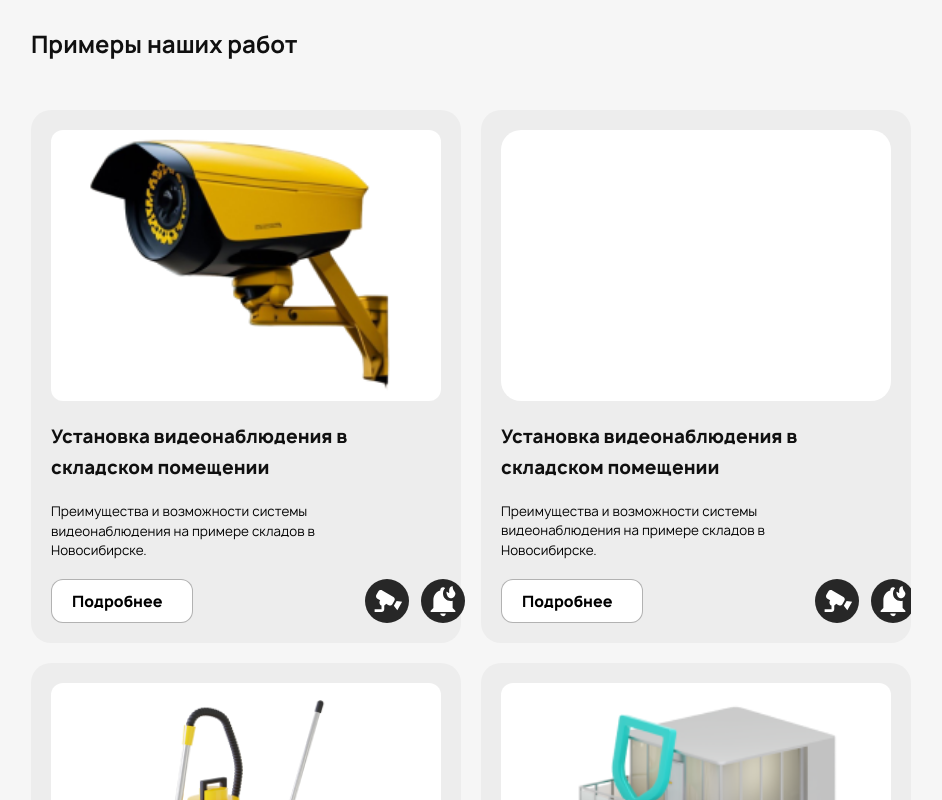
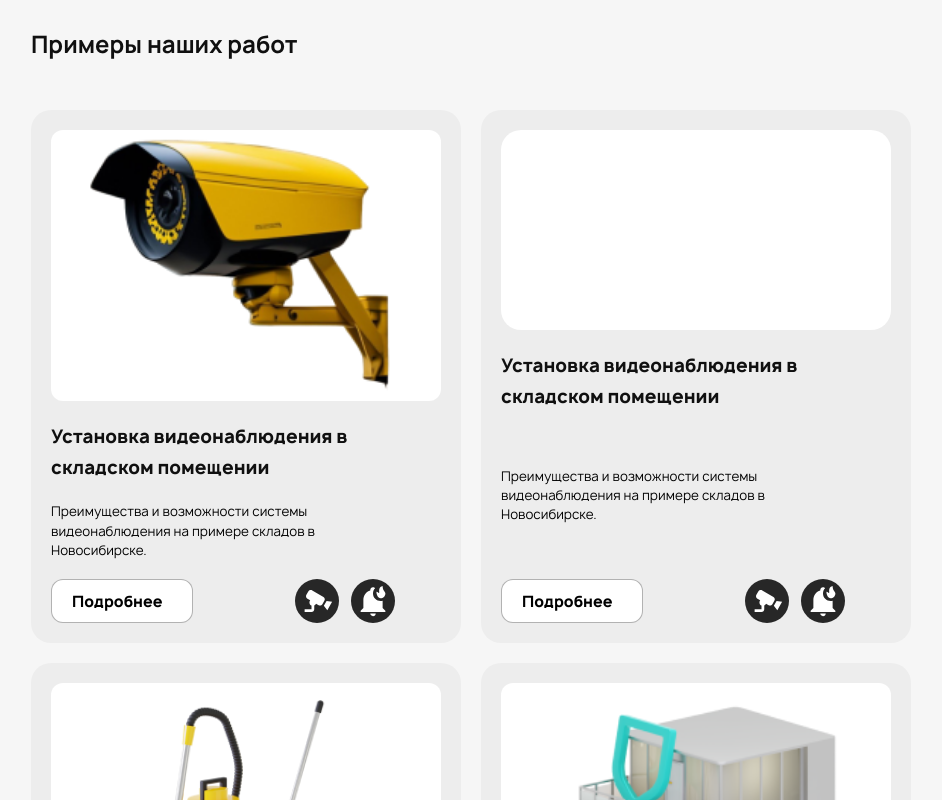
Before and after one commit to NSecuritySolutions/frontend, a React (Vite) app: page / in a window 1280 px wide. Shown: the part 2080-2880 px from the top of the page, without its empty margins (169-1111 px from the left). Built offline with nearby package versions, Linux system fonts and the light colour scheme.

Commit message:
Feat: Examples component- style fix

```diff
--- a/src/widgets/ExamplesSlider/ui/ExamplesSlider.tsx
+++ b/src/widgets/ExamplesSlider/ui/ExamplesSlider.tsx
@@ -130,7 +130,7 @@ const ExamplesSlider = () => {
                 <div
                   style={{
                     width: width,
-                    minHeight: window.innerWidth > 1280 ? '200px' : height,
+                    minHeight: window.innerWidth > 1180 ? '200px' : height,
                     backgroundColor: '#fff',
                     borderRadius: '20px'
                   }}></div>
--- a/src/widgets/ExamplesSlider/ui/styled.ts
+++ b/src/widgets/ExamplesSlider/ui/styled.ts
@@ -19,13 +19,11 @@ const SliderContainer = styled.section`
 
   @media (max-width: 916px) {
     max-width: 580px;
-
     width: 100%;
   }
 
   @media (max-width: 619px) {
     max-width: 280px;
-
     width: 100%;
   }
 
@@ -112,15 +110,15 @@ const ExamplesContainer = styled.article`
   display: flex !important;
   flex-direction: column;
   gap: 10px;
-  max-width: 320px;
-  width: 100%;
+  width: 320px;
+  // width: 100%;
   min-height: 202px;
   background-color: ${colors.backgroundBase3};
   font-family: Manrope, sans-serif;
   justify-content: center;
 
-  @media (max-width: 1280px) {
-    max-width: 390px;
+  @media (max-width: 916px) {
+    max-width: 240px;
   }
 `;
 
@@ -214,6 +212,7 @@ const IconWrapper = styled.div`
   display: flex !important;
   flex-direction: row;
   column-gap: 12px !important;
+
   @media (max-width: 916px) {
     flex-direction: row;
     align-items: flex-end;
```
